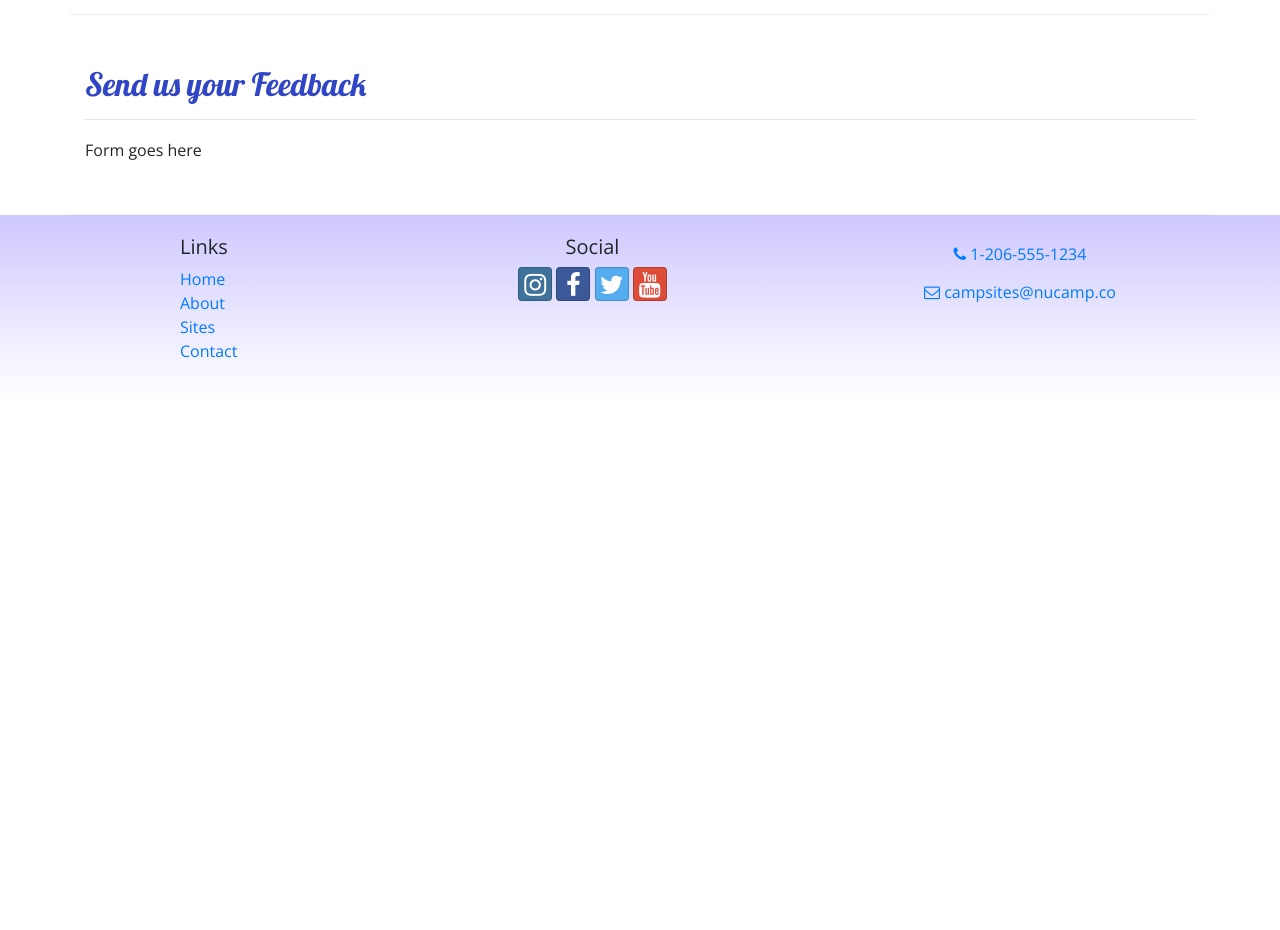
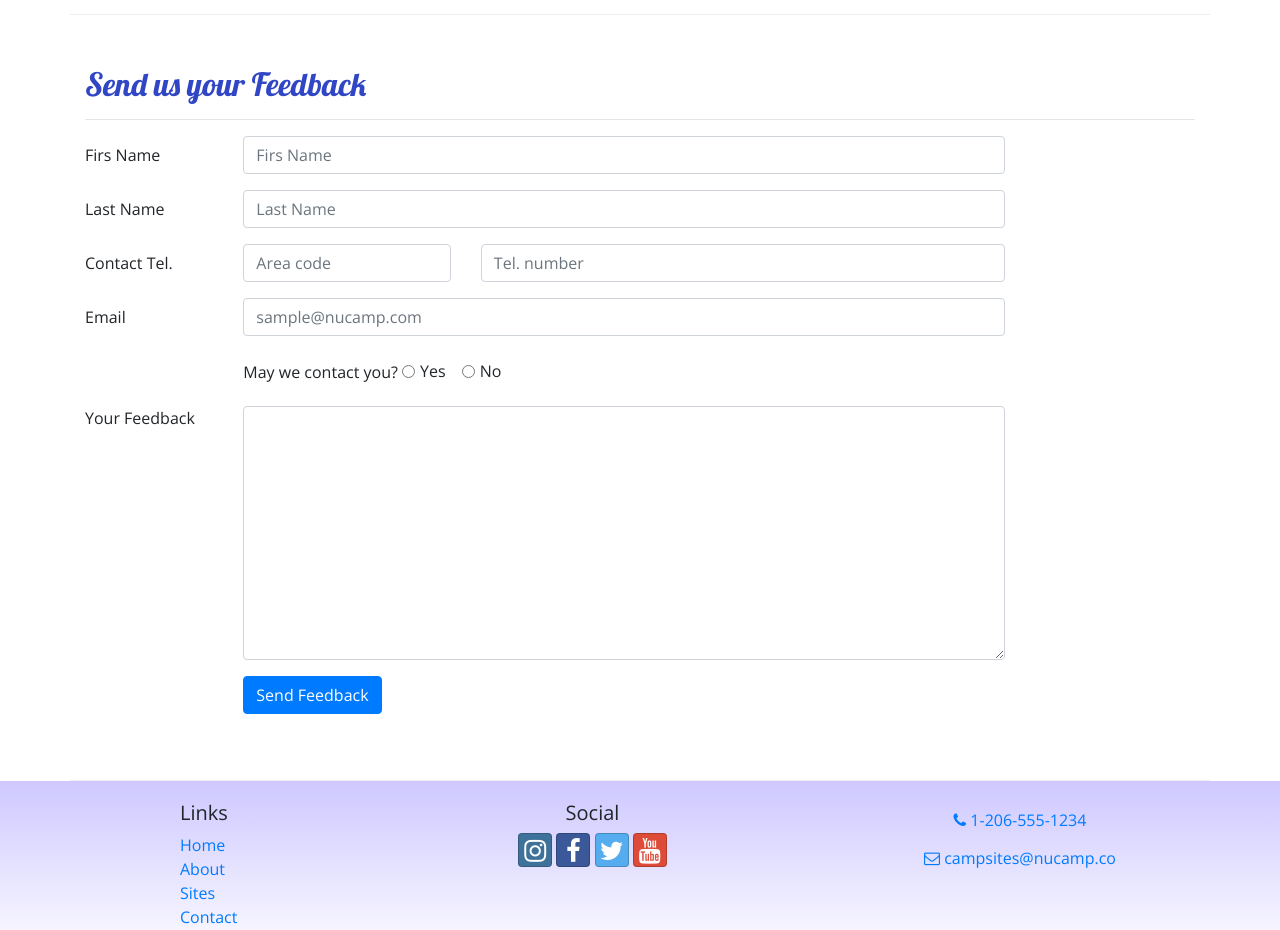
Before and after one commit to Davidalvarezj/Bootstrap-exercise-1-nucamp-website, a website: page contactus.html in a window 1280 px wide. Shown: the part 560-1490 px from the top of the page. Before the commit the page ends 959 px from the top, so only its background shows below. Drawn offline with nearby package versions, Linux system fonts and the light colour scheme.

Commit message:
Added form on contactus.html

```diff
--- a/contactus.html
+++ b/contactus.html
@@ -73,16 +73,69 @@
             	<a role="button" href="mailto.campsites@nucamp.com" class="btn btn-link"><i class="fa fa-envelope-o"></i> campsites@nucamp.co</a>
             </div>
         </div>
-
+ <!-- Form Starts -->
         <div class="row row-content">
             <div class="col-12">
                 <h2>Send us your Feedback</h2>
                 <hr />
             </div>
             <div class="col-md-10">
-                Form goes here
+                <form>
+                    <div class="row form-group">
+                        <label for="first" class="col-md-2 col-form-label">Firs Name</label>
+                        <div class="col-md-10">
+                            <input type="text" class="form-control" id="first" name="firsName" placeholder="Firs Name">
+                        </div>
+                    </div>
+                    <div class="row form-group">
+                        <label for="last" class="col-md-2 col-form-label">Last Name</label>
+                        <div class="col-md-10">
+                            <input type="text" class="form-control" id="last" name="lastName" placeholder="Last Name">
+                        </div>
+                    </div>
+                    <div class="row form-group">
+                        <label for="area" class="col-md-2 col-form-label">Contact Tel.</label>
+                        <div class="col-5 col-md-3">
+                            <input type="tel" class="form-control" id="area" name="areacode" placeholder="Area code">
+                        </div>
+                        <div class="col-7">
+                            <input type="tel" class="form-control" name="tel" placeholder="Tel. number">
+                        </div>
+                    </div>
+                    <div class="row form-group">
+                        <label for="email" class="col-md-2 col-form-label">Email</label>
+                        <div class="col-md-10">
+                            <input type="email" class="form-control" id="email" name="email" placeholder="sample@nucamp.com">
+                        </div>
+                    </div>
+                    <div class="row form-group">
+                        <div class="col offset-md-2">
+                            May we contact you?
+                            <div class="form-check form-check-inline">
+                                <input type="radio" class="form-check-input" id="yes" name="contactRadio" value="yes">
+                                <label for="yes"  class="col-form-label" >Yes</label>
+                            </div>
+                            <div class="form-check form-check-inline">
+                                <input type="radio" class="form-check-input" id="no" name="contactRadio" value="no">
+                                <label for="no" class="col-form-label">No</label>
+                            </div>
+                        </div>
+                    </div>
+                    <div class="row form-group" >
+                        <label for="feedback" class="col-md-2" col-form-label>Your Feedback</label>
+                        <div class="col-md-10">
+                            <textarea id="feedback" class="form-control" name="feedback" id="" cols="30" rows="10"></textarea>
+                        </div>
+                    </div>
+                    <div class="row form-group">
+                        <div class="col-md-10 offset-md-2">
+                            <button type="submit" class="btn btn-primary">Send Feedback</button>
+                        </div>
+                    </div>
+                </form>
             </div>
        </div>
+ <!-- Form Ends -->
 
     </div>
 
```
